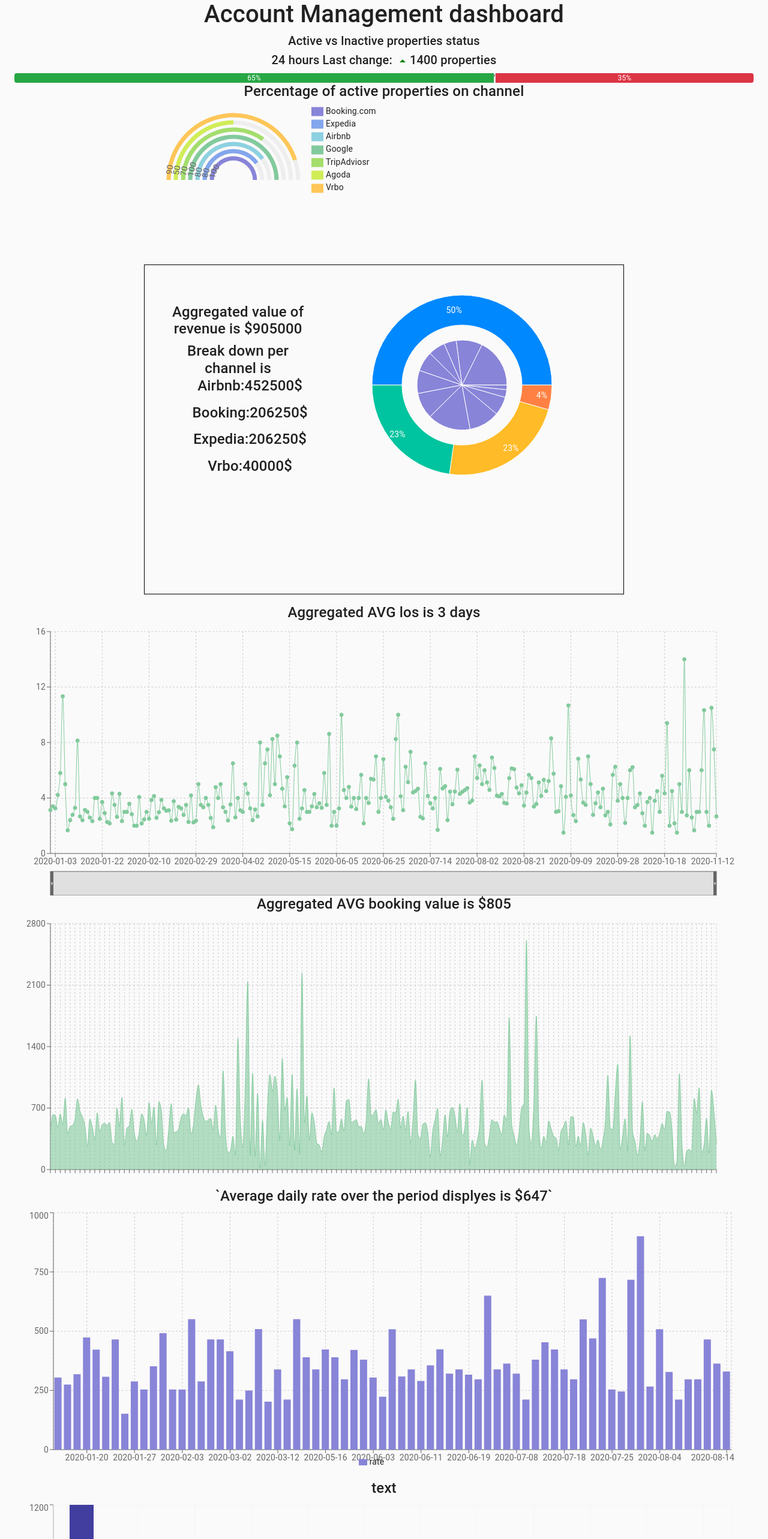
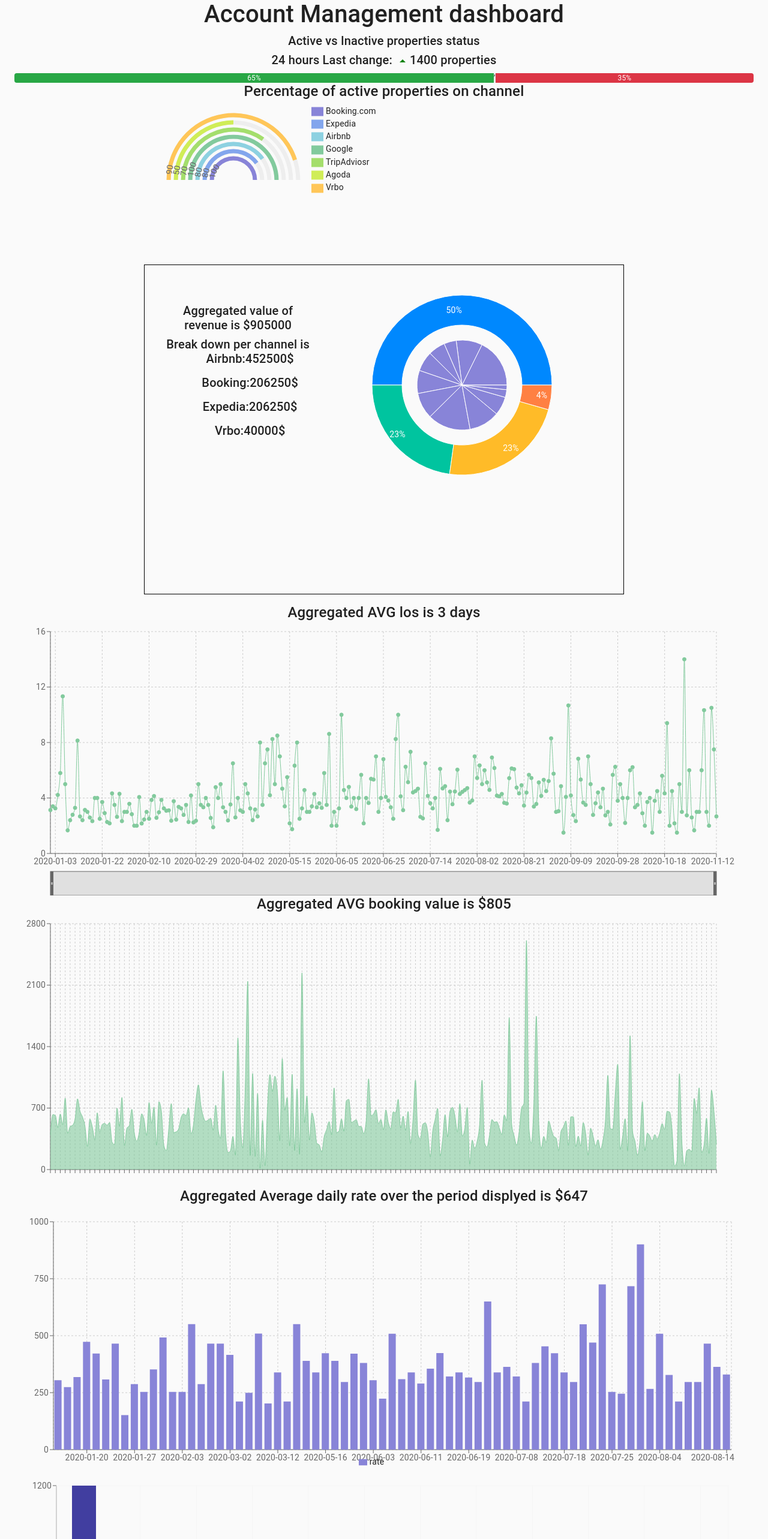
Before and after one commit to Ash000es/OppDashBoard, a React (Create React App) app: page / in a window 1280 px wide. Shown: the top 2566 px of the page at 60% size. Built offline with nearby package versions, Linux system fonts and the light colour scheme.

Commit message:
text styling

```diff
--- a/src/AveragDaily.js
+++ b/src/AveragDaily.js
@@ -53,12 +53,12 @@ export const AverageDaily = () => {
 
   return (
     <div className="App">
-      <h4>`Average daily rate over the period displyes is ${redAmount.rate}` </h4>
+      <h4>Aggregated Average daily rate over the period displyed is ${redAmount.rate} </h4>
       <BarChart
         width={1200}
         height={450}
         data={rows}
-        margin={{ top: 5, right: 5, bottom: 20, left: 5 }}
+        margin={{ top: 20, right: 5, bottom: 20, left: 5 }}
       >
         <CartesianGrid strokeDasharray="3 3" />
         <XAxis dataKey="date" />
--- a/src/ChannelsRev.js
+++ b/src/ChannelsRev.js
@@ -71,8 +71,8 @@ const renderCustomizedLabel = ({
   return (
     <div className={classes.root}>
       <div className={classes.info}>
-        <h4>Aggregated value of revenue is ${totalrev.revenue} </h4>
-        <h4>
+        <h5>Aggregated value of revenue is ${totalrev.revenue} </h5>
+        <h5>
           {' '}
           Break down per channel is{' '}
           {channels.map((chan) => {
@@ -84,7 +84,7 @@ const renderCustomizedLabel = ({
               </ul>
             )
           })}
-        </h4>
+        </h5>
       </div>
       <div className={classes.chart}>
         <PieChart width={500} height={400} paddingAngle={40}  >
--- a/src/TripleValuesComp.js
+++ b/src/TripleValuesComp.js
@@ -16,8 +16,10 @@ export const TripleValueComp = () => {
 }, [])
   return (
     <div>
-      <h4>text</h4>
-      <ComposedChart width={1200} height={650} data={data}>
+      {/* <h4>text</h4> */}
+      <ComposedChart width={1200} height={650} data={data} margin={{
+        top: 10, right: 10, left: 10, bottom: 20,
+      }}>
   <XAxis dataKey="month" />
   <YAxis />
   <Tooltip />
```
